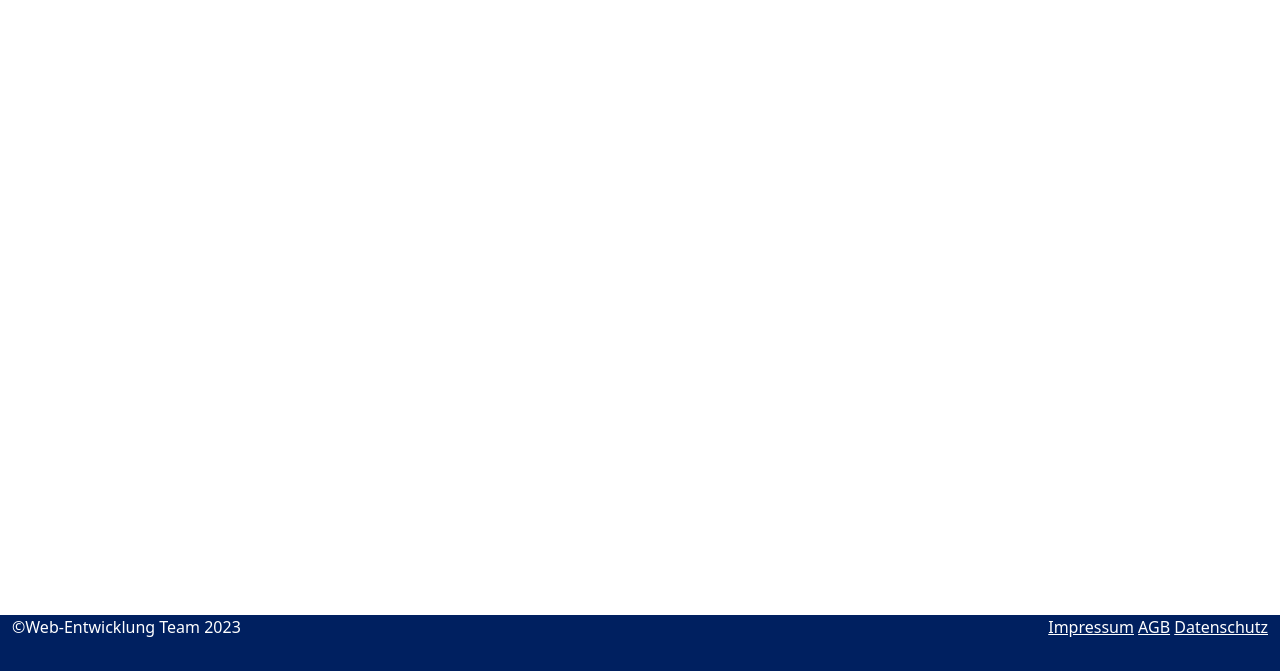
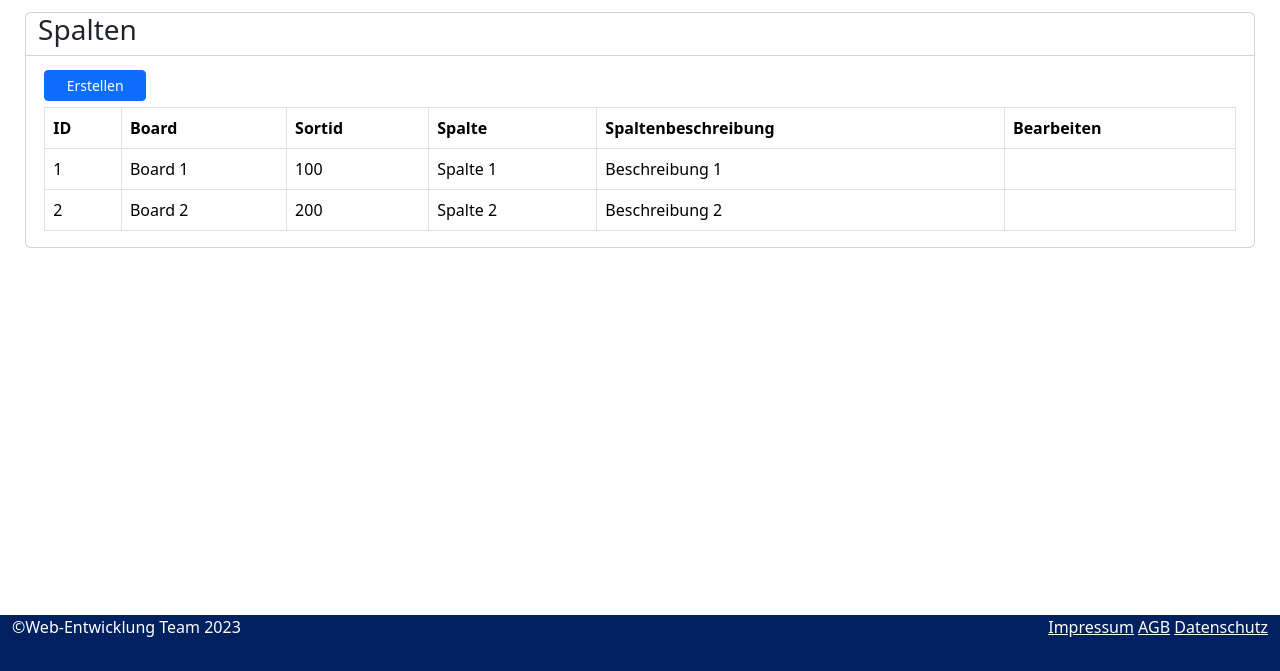
Before and after one commit to CTreitges/WebDev-WiSe-23-24, a PHP site: page /Spalten.html in a window 1280 px wide. Shown: the part 129-800 px from the top of the page. Run offline with PHP 8.4, Linux system fonts and the light colour scheme; grey boxes are pictures that could not be loaded.

Commit message:
Finishing A3

```diff
--- a/Spalten.html
+++ b/Spalten.html
@@ -25,6 +25,48 @@
             </li>
         </ul>
     </div>
+    <div class="row content-section">
+        <div class="card">
+            <div class="row card-title">
+                <h3>Spalten</h3>
+            </div>
+            <div class="row create-button">
+                <button class="btn btn-primary btn-sm">Erstellen</button>
+            </div>
+            <div class="row table-section">
+            <table class="table table-bordered">
+                <thead>
+                <tr>
+                    <th>ID</th>
+                    <th>Board</th>
+                    <th>Sortid</th>
+                    <th>Spalte</th>
+                    <th>Spaltenbeschreibung</th>
+                    <th>Bearbeiten</th>
+                </tr>
+                </thead>
+                <tbody>
+                <tr>
+                    <td>1</td>
+                    <td>Board 1</td>
+                    <td>100</td>
+                    <td>Spalte 1</td>
+                    <td>Beschreibung 1</td>
+                    <td></td>
+                </tr>
+                <tr>
+                    <td>2</td>
+                    <td>Board 2</td>
+                    <td>200</td>
+                    <td>Spalte 2</td>
+                    <td>Beschreibung 2</td>
+                    <td></td>
+                </tr>
+                </tbody>
+            </table>
+            </div>
+        </div>
+    </div>
     <div class="row footer">
         <ul>
             <li>
--- a/Startseite.html
+++ b/Startseite.html
@@ -25,13 +25,13 @@
                     </li>
                 </ul>
             </div>
-            <div class="row task-section">
+            <div class="row content-section">
                 <div class="card">
                     <div class="row card-title">
                         <h3>Tasks</h3>
                     </div>
                     <div class="row">
-                        <p class="card-text">Hier sind alle Tasks</p>
+                        <p>Hier sind alle Tasks</p>
                     </div>
                 </div>
             </div>
--- a/Style.css
+++ b/Style.css
@@ -10,11 +10,23 @@
     color: white;
 }
 
-.task-section {
+.content-section {
     padding-top: 1%;
     padding-bottom: 1%;
     padding-left: 2%;
     padding-right: 2%;
+}
+
+.create-button {
+    width: 120px;
+    padding-bottom: 0.5%;
+    padding-top: 0.5%;
+    padding-left: 1.5%;
+}
+
+.table-section {
+    padding-right: 1.5%;
+    padding-left: 1.5%;
 }
 
 .footer {
```
